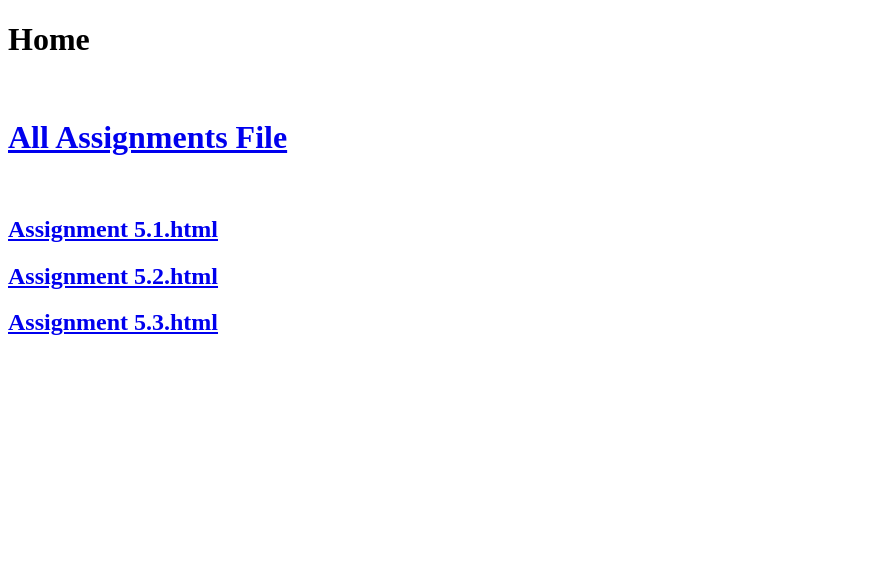
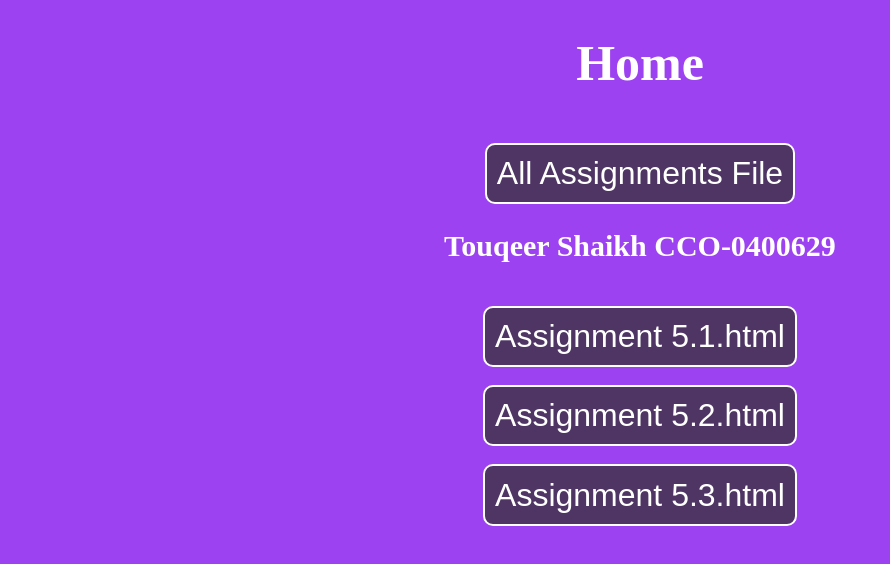
Before and after one commit to TouqeerShaikh/class5, a plain HTML site: page index.html in a window 1280 px wide. Shown: the whole page, without its empty margins (0-890 px from the left). Drawn offline with Linux system fonts and the light colour scheme.

Commit message:
add style in index file

```diff
--- a/index.html
+++ b/index.html
@@ -1,17 +1,54 @@
 <!DOCTYPE html>
 <html lang="en">
+
 <head>
     <meta charset="UTF-8">
     <meta name="viewport" content="width=device-width, initial-scale=1.0">
     <title>Assignment Class #5</title>
+    <style>
+        body {
+            background-color: rgb(157, 66, 241);
+            color: white;
+        }
+
+        button {
+            background-color: rgb(78, 53, 100);
+            color: white;
+            border: 2px solid white;
+            font-size: xx-large;
+            padding: 0.8%;
+            border-radius: 10px;
+        }
+
+        button:hover {
+            background-color: lightblue;
+            color: black;
+            border-color: black;
+        }
+
+        h1 {
+            font-size: 50px;
+        }
+        h2{
+            font-size: 30px;
+        }
+    </style>
 </head>
+
 <body>
-    <h1>Home</h1>
-    <br>
-    <h1><a href="../all.assignments/index.html">All Assignments File</a></h1>
-    <br>
-    <h2><a href="./Assignmet 5.1.html">Assignment 5.1.html</a></h2>
-    <h2><a href="./Assignment 5.2.html">Assignment 5.2.html</a></h2>
-    <h2><a href="./Assignment 5.3.html">Assignment 5.3.html</a></h2>
+    <center>
+        <h1>Home</h1>
+        <br>
+        <a href="../all.assignments/index.html"><button>All Assignments File</button></a>
+        <br>
+        <h2>Touqeer Shaikh CCO-0400629</h2>
+        <br>
+        <a href="./Assignmet 5.1.html"><button>Assignment 5.1.html</button></a>
+        <br><br>
+        <a href="./Assignment 5.2.html"><button>Assignment 5.2.html</button></a>
+        <br><br>
+        <a href="./Assignment 5.3.html"><button>Assignment 5.3.html</button></a>
+    </center>
 </body>
+
 </html>
```
